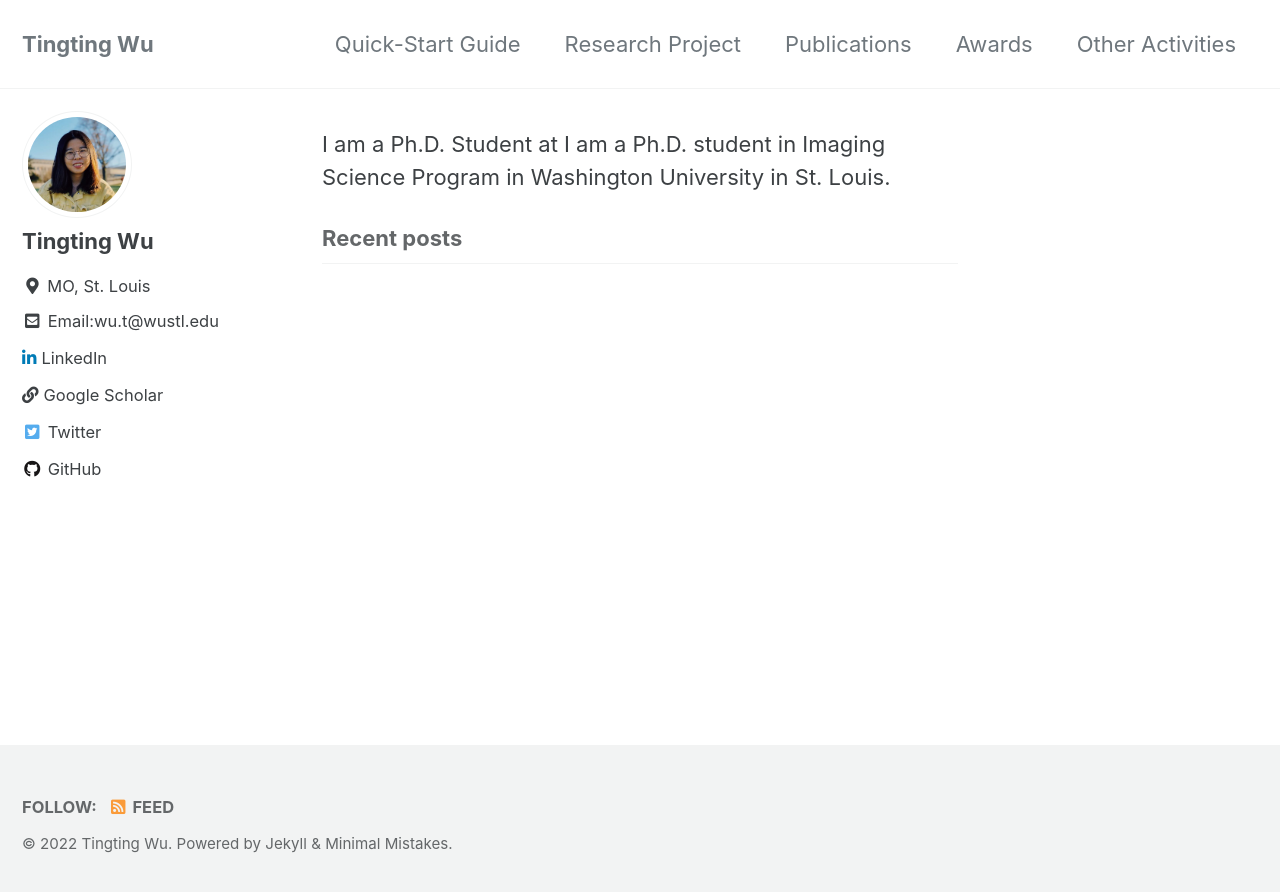
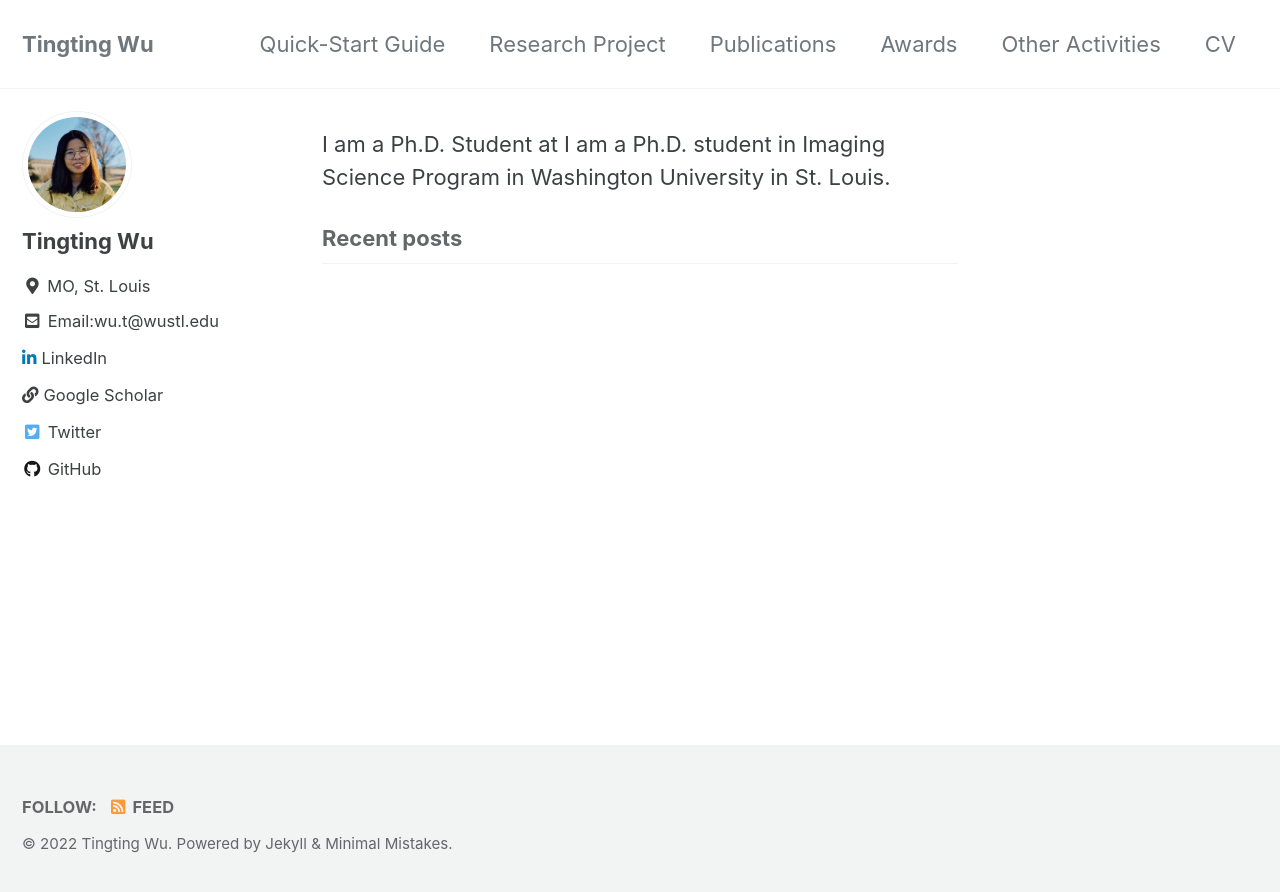
Before and after one commit to TingtingWu17/tingtingwu17.github.io, a Jekyll site: the page built from index.html, in a window 1280 px wide. Shown: the top 892 px of the page. Built offline with Jekyll 4.4.1, drawn with Linux system fonts in a browser that asks for light colours; cached includes are drawn as plain includes; the list of posts is cut into pages by our own code.

Commit message:
upload cv

```diff
--- a/_data/navigation.yml
+++ b/_data/navigation.yml
@@ -10,3 +10,5 @@ main:
     file: Awards.md
   - title: "Other Activities"
     file: Other Activities.md
+  - title: "CV"
+    file: TingtingWu_CV_2022June.pdf
```
Also changed, not shown: 1 other file.
